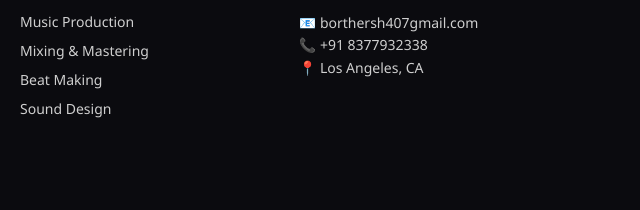
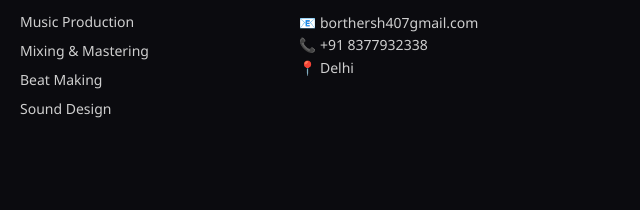
Before and after one commit to ayaazkhan-max/Stoodio, a plain HTML site: page index.html in a window 1280 px wide. Shown: the part 4680-4890 px from the top of the page, 640-1280 px from the left. Drawn offline with Linux system fonts and the light colour scheme.

Commit message:
Update index.html

```diff
--- a/index.html
+++ b/index.html
@@ -453,7 +453,7 @@
         <p>
           📍
           <a href="https://www.google.com/maps?q=Los+Angeles+CA" target="_blank">
-            Los Angeles, CA
+            Delhi
           </a>
         </p>
       </div>
@@ -485,4 +485,5 @@
   <script src="script.js"></script>
 </body>
 
+
 </html>
```
